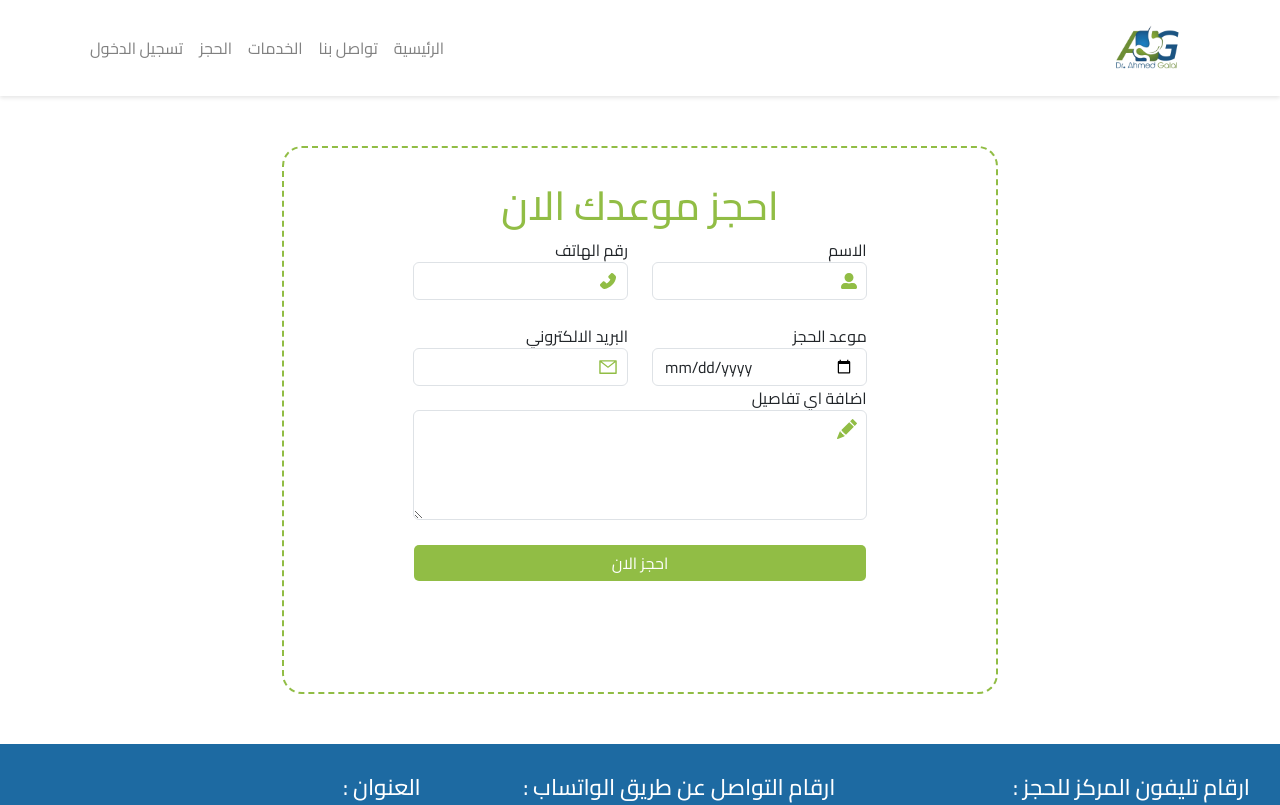
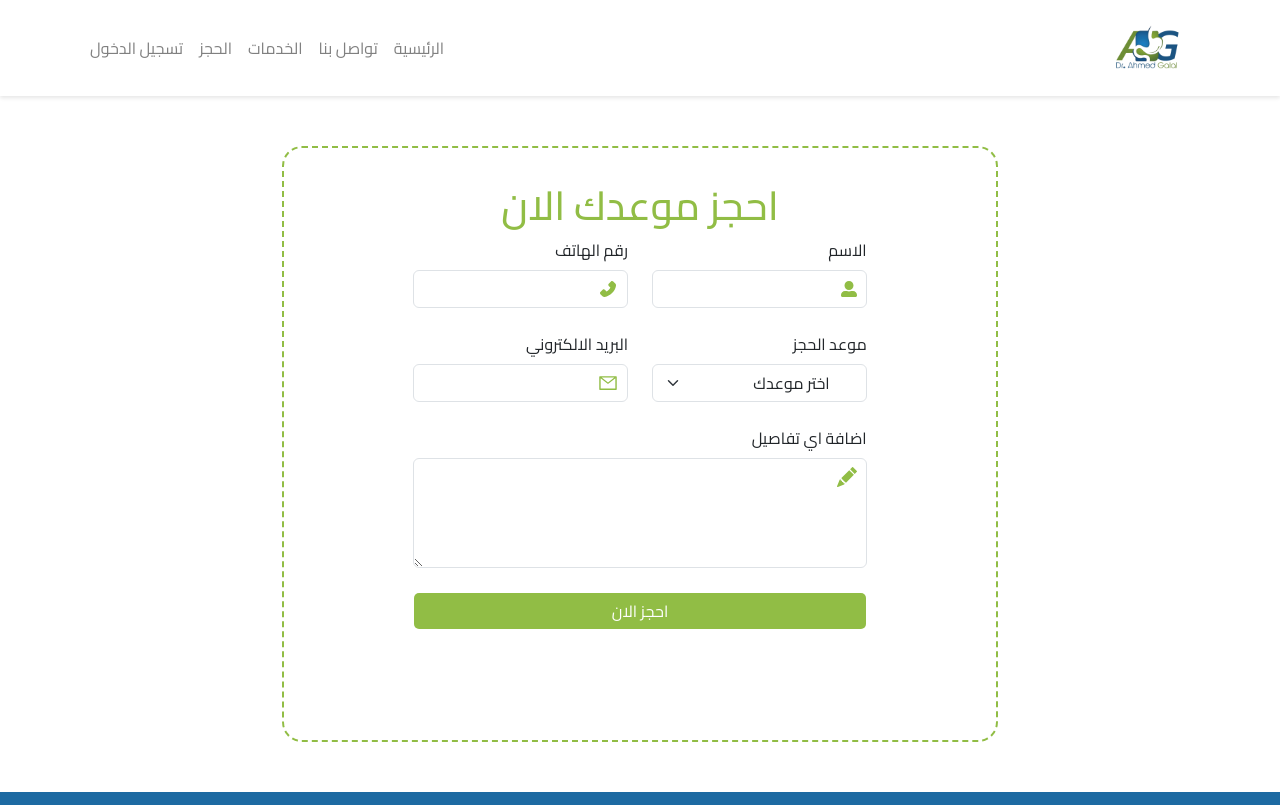
Before and after one commit to Alahly-hospital/ahmed-galal, a Next.js app: page /reservation in a window 1280 px wide. Shown: the top 805 px of the page. Built offline with nearby package versions, Linux system fonts and the light colour scheme.

Commit message:
select group

```diff
--- a/app/OurService/OurService.js
+++ b/app/OurService/OurService.js
@@ -15,7 +15,7 @@ const OurService = () => {
    sm={6}
    xs={12}
    key={index}
-   className="ourServices-card"
+   className="ourServices-card mb-4"
  >
    <div className="ourServices-card-inner">
      <img
--- a/app/home/Main.js
+++ b/app/home/Main.js
@@ -15,11 +15,11 @@ var settings = {
   dots: false,
   arrows: false,
   infinite: true,
-  speed: 500,
+  speed: 2000,
   slidesToShow: 1,
   slidesToScroll: 1 ,
   autoplay:true,
-  autoplaySpeed:3000
+  autoplaySpeed:5000
 };
 const Main = () => {
   const mainRef = useRef(null);
--- a/app/login/page.js
+++ b/app/login/page.js
@@ -44,7 +44,7 @@ export default function login() {
                     <form action=""
                     onSubmit={formik.handleSubmit}
                     >
-                    <label htmlFor="name mt-4">البريد الالكتروني</label>
+                    <label htmlFor="name mt-4"className='mb-2'>البريد الالكتروني</label>
                     <div className="position-relative d-flex align-items-center ">
                         <div className="input-with-icon responsive-input">
                         <input
@@ -60,7 +60,7 @@ export default function login() {
                         </div>
                     </div>
 
-                    <label htmlFor="password">كلمة المرور </label>
+                    <label htmlFor="password"className='mb-2'>كلمة المرور </label>
                     <div className="position-relative d-flex align-items-center">
                         <div className="input-with-icon  responsive-input ">
                         <input
@@ -80,7 +80,7 @@ export default function login() {
                         تسجيل الدخول
                     </button>
                     <p className="mt-4 ">
-                        لا يوجد لديك حساب ؟
+                    لا يوجد لديك حساب ؟
                         <Link
                         href={"/register"}
                         className="span-color text-decoration-none"
--- a/app/reservation/page.js
+++ b/app/reservation/page.js
@@ -4,6 +4,8 @@ import './reservation.scss'
 import { FaUserAlt } from 'react-icons/fa'
 import { AiFillPhone, AiOutlineMail } from 'react-icons/ai'
 import { BsFillPencilFill } from 'react-icons/bs'
+import Form from 'react-bootstrap/Form';
+
 export default function reservation() {
   return (
     <>
@@ -15,50 +17,35 @@ export default function reservation() {
 
         <div className='row  d-flex align-content-center justify-content-center'>
             <div className='col-md-4'>
-                <label htmlFor="">الاسم</label>
+                <label htmlFor=""className='mb-2'>الاسم</label>
                 <div className="input-with-icon">
       <input className='form-control' type="text" name="" id=""  required />
       <FaUserAlt className='icon primary-color'/>
          </div>
             </div> <br/><br/>
             <div className='col-md-4'>
-            <label htmlFor="">رقم الهاتف </label>
+            <label htmlFor=""className='mb-2'>رقم الهاتف </label>
 
                 <div className="input-with-icon">
                 <input className='form-control' type="number" name="" id=""  required></input>
       <AiFillPhone className='icon fs-5 primary-color'/>
          </div>
             </div>
-            {/* <div className='col-md-4 border-2 shadow p-4'>
-                <h5>مواعيد العمل </h5>
-                <div className='d-flex justify-content-between border-bottom'>
-                  <p>الاحد</p>
-                <p>12 ظهرا الي 10 مساء</p>
-                </div>
-                <div className='d-flex justify-content-between border-bottom'>
-                  <p>الاحد</p>
-                <p>12 ظهرا الي 10 مساء</p>
-                </div>
-                <div className='d-flex justify-content-between border-bottom'>
-                  <p>الاحد</p>
-                <p>12 ظهرا الي 10 مساء</p>
-                </div><div className='d-flex justify-content-between  '>
-                  <p>الاحد</p>
-                <p>12 ظهرا الي 10 مساء</p>
-                </div>
-
-
-        </div> */}
         </div>
 
         <div className='row d-flex align-content-center justify-content-center'>
+            <div className='col-md-4 mt-4 mb-4'>
+            <label htmlFor="" className='mb-2'>موعد الحجز</label>
+            <Form.Select aria-label="Default select example"  className='form-control'  >
+      <option>اختر موعدك </option>
+      <option value="10pm">10 صباحا </option>
+      <option value="11pm">11 صباحا </option>
+      <option value="12pm">12 ظهرا</option>
+    </Form.Select>
+
+             </div>
             <div className='col-md-4 mt-4'>
-            <label htmlFor="">موعد الحجز</label>
-
-                <input className='form-control' type="date" name="" id="" placeholder="تاريخ الحجز" required></input>
-            </div>
-            <div className='col-md-4 mt-4'>
-            <label htmlFor="">البريد الالكتروني</label>
+            <label htmlFor=""className='mb-2'>البريد الالكتروني</label>
 
                 <div className="input-with-icon">
                 <input className='form-control' type="email" name="" id=""   required></input>
@@ -70,7 +57,7 @@ export default function reservation() {
 
         <div className='row d-flex align-content-center justify-content-center'>
             <div className='col-8'>
-            <label htmlFor="">اضافة اي تفاصيل </label>
+            <label htmlFor=""className='mb-2'>اضافة اي تفاصيل </label>
 
             <div className="input-with-icon">
             <textarea class="form-control " id=""  rows="4"  ></textarea>
--- a/app/reservation/reservation.scss
+++ b/app/reservation/reservation.scss
@@ -26,7 +26,7 @@
     position: relative;
   }
 
-  .input-with-icon input ,  .input-with-icon textarea{
+  .input-with-icon input ,  .input-with-icon textarea , .input-with-icon select{
     padding-right: 40px; /* Adjust this value based on the icon size */
   }
 
@@ -52,3 +52,6 @@
     border-color: var(--primary);
     box-shadow: 0 0 5px var(--primary);
   }
+  .form-select {
+    background-position:   0.75rem  ;
+   }
--- a/app/serviceslist/page.js
+++ b/app/serviceslist/page.js
@@ -9,7 +9,7 @@ export default function serviceslist() {
     <>
       <div className="bg-img ">
         <div className="bg-layer   text-white  text-center p-4">
-          <h1 className="pt-4 m-4">خدماتنا</h1>
+          <h1 className="pt-4 m-4 mt-4" style={{fontSize:'4rem' }}>خدماتنا</h1>
         </div>
       </div>
       <section className="section-color">
```
Also changed, not shown: app/contact/contact.scss (+21 -0 lines), app/contact/page.js (+8 -6 lines).
